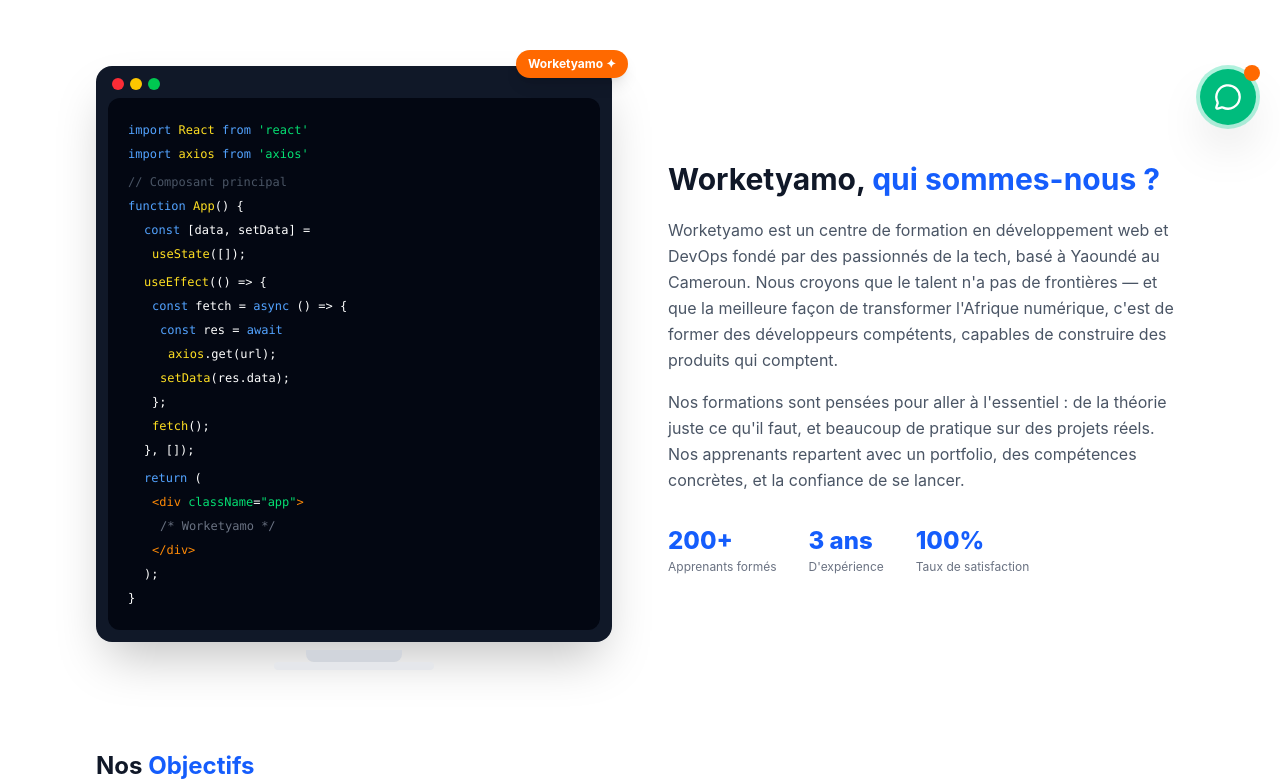
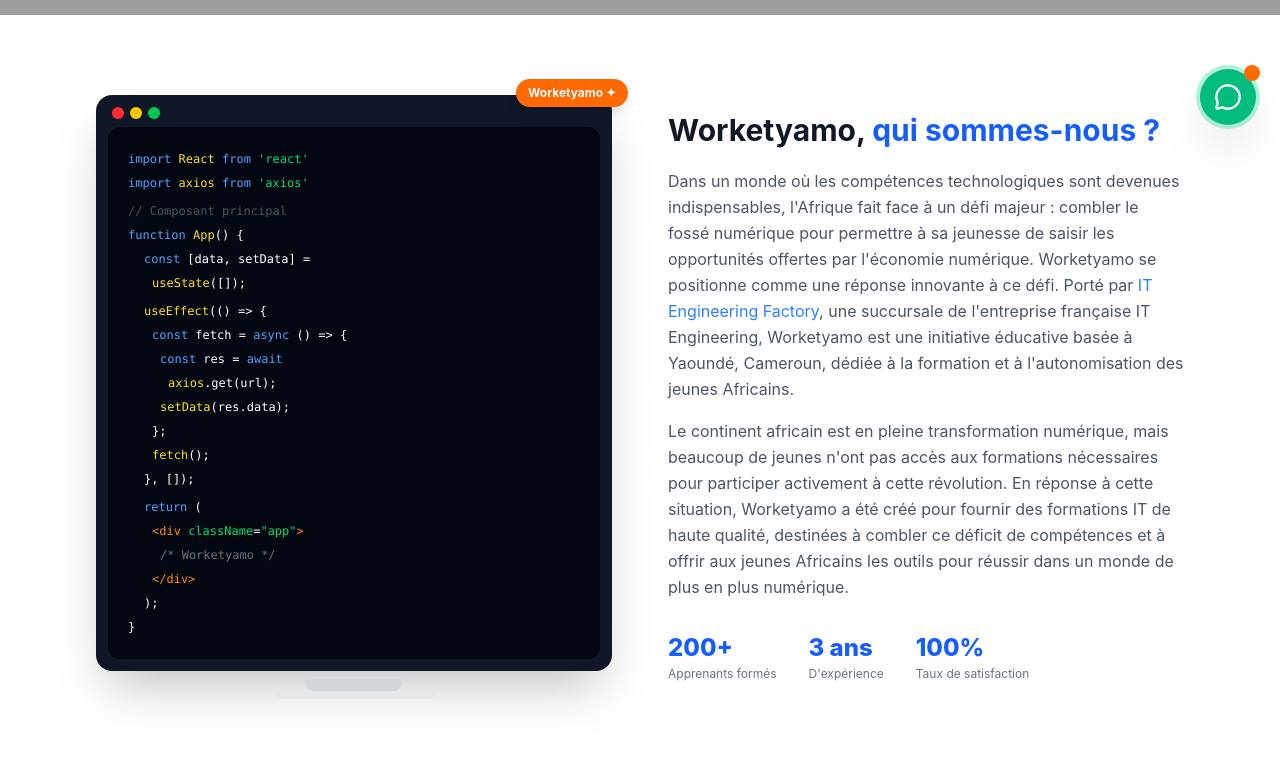
Before and after one commit to Ghislano26/worketyamo, a React (Vite) app: page /about in a window 1280 px wide. Shown: the part 651-1433 px from the top of the page. Built offline with nearby package versions, Linux system fonts and the light colour scheme; grey boxes are pictures that could not be loaded.

Commit message:
ending about-pages

```diff
--- a/src/components/textAbout.jsx
+++ b/src/components/textAbout.jsx
@@ -157,18 +157,18 @@ export default function APropos() {
               <span className="text-blue-600">qui sommes-nous ?</span>
             </h2>
             <p className="text-gray-600 leading-relaxed text-base">
-              Worketyamo est un centre de formation en développement web et DevOps
-              fondé par des passionnés de la tech, basé à Yaoundé au Cameroun.
-              Nous croyons que le talent n'a pas de frontières — et que la meilleure
-              façon de transformer l'Afrique numérique, c'est de former des
-              développeurs compétents, capables de construire des produits qui
-              comptent.
+              Dans un monde où les compétences technologiques sont devenues indispensables,
+              l'Afrique fait face à un défi majeur : combler le fossé numérique pour permettre à sa jeunesse de saisir les opportunités offertes par l'économie numérique. Worketyamo se positionne comme une réponse innovante à ce défi.
+              Porté par <span className="text-blue-500">IT Engineering Factory</span>, une succursale de l'entreprise française IT Engineering, Worketyamo est une initiative éducative basée à Yaoundé, Cameroun, dédiée à la formation et à l'autonomisation des jeunes Africains.
             </p>
             <p className="text-gray-600 leading-relaxed text-base mt-4">
-              Nos formations sont pensées pour aller à l'essentiel : de la théorie
-              juste ce qu'il faut, et beaucoup de pratique sur des projets réels.
-              Nos apprenants repartent avec un portfolio, des compétences concrètes,
-              et la confiance de se lancer.
+              Le continent africain est en pleine transformation numérique, mais
+            beaucoup de jeunes n'ont pas accès aux formations nécessaires
+            pour participer activement à cette révolution. En réponse à cette
+            situation, Worketyamo a été créé pour fournir des formations IT de
+            haute qualité, destinées à combler ce déficit de compétences et à
+            offrir aux jeunes Africains les outils pour réussir dans un monde de
+            plus en plus numérique.
             </p>
 
             {/* Stats */}
--- a/src/pages/about.jsx
+++ b/src/pages/about.jsx
@@ -41,7 +41,7 @@ function AboutPage() {
           </h1>
 
           <p className="max-w-3xl mx-auto text-blue-100 text-base sm:text-lg leading-relaxed mb-8">
-            Basée à <strong className="text-white">Yaoundé (Melen, en face du CHUY)</strong>, Worketyamo est une start-up et un centre de formation pratique conçu pour transformer des passionnés d'informatique en développeurs et ingénieurs opérationnels.
+           Dans un monde où les compétences technologiques sont devenues indispensables, l'Afrique fait face à un défi majeur : combler le fossé numérique pour permettre à sa jeunesse de saisir les opportunités offertes par l'économie numérique. Worketyamo se positionne comme une réponse innovante à ce défi.
           </p>
 
           <div className="flex flex-wrap justify-center gap-4">
```
